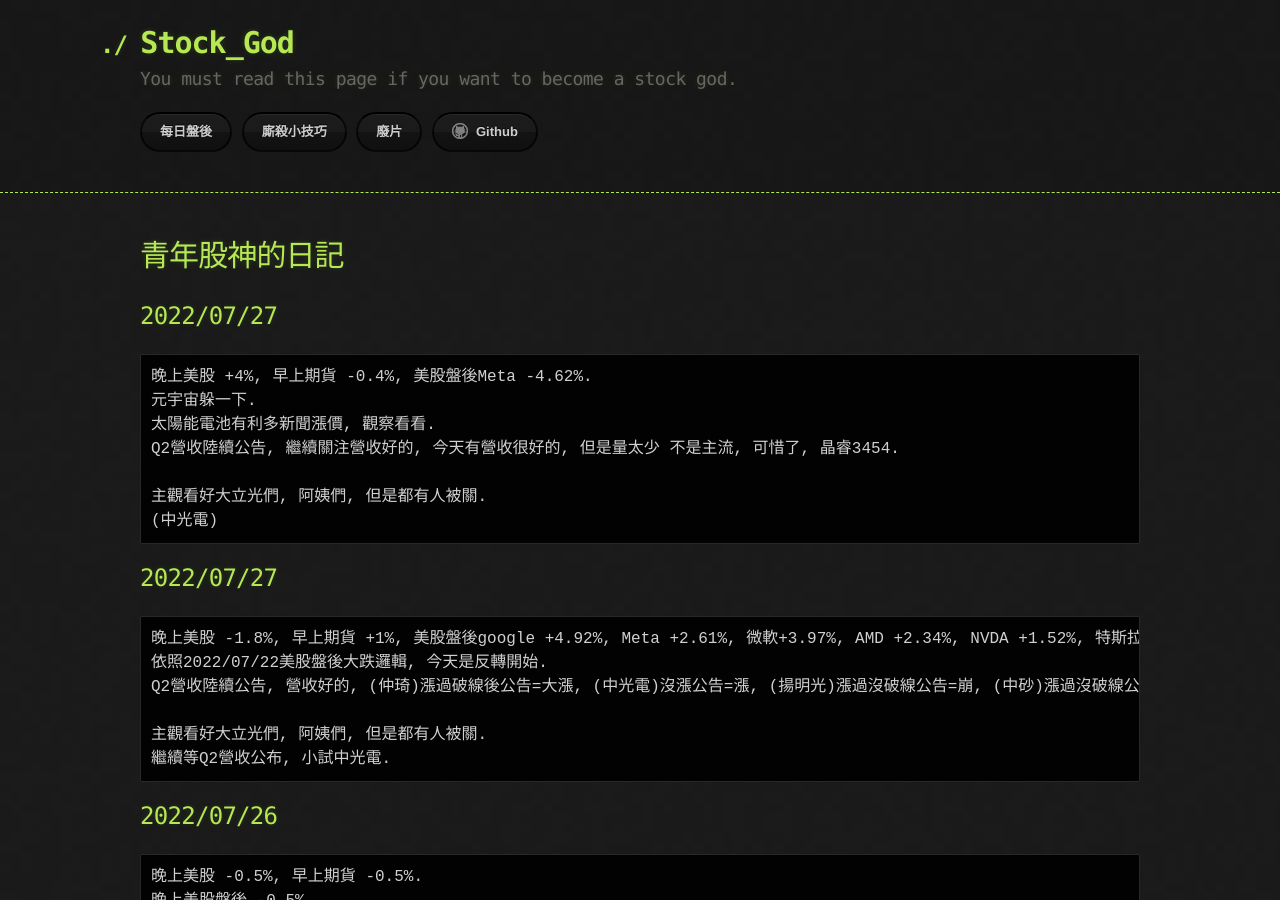
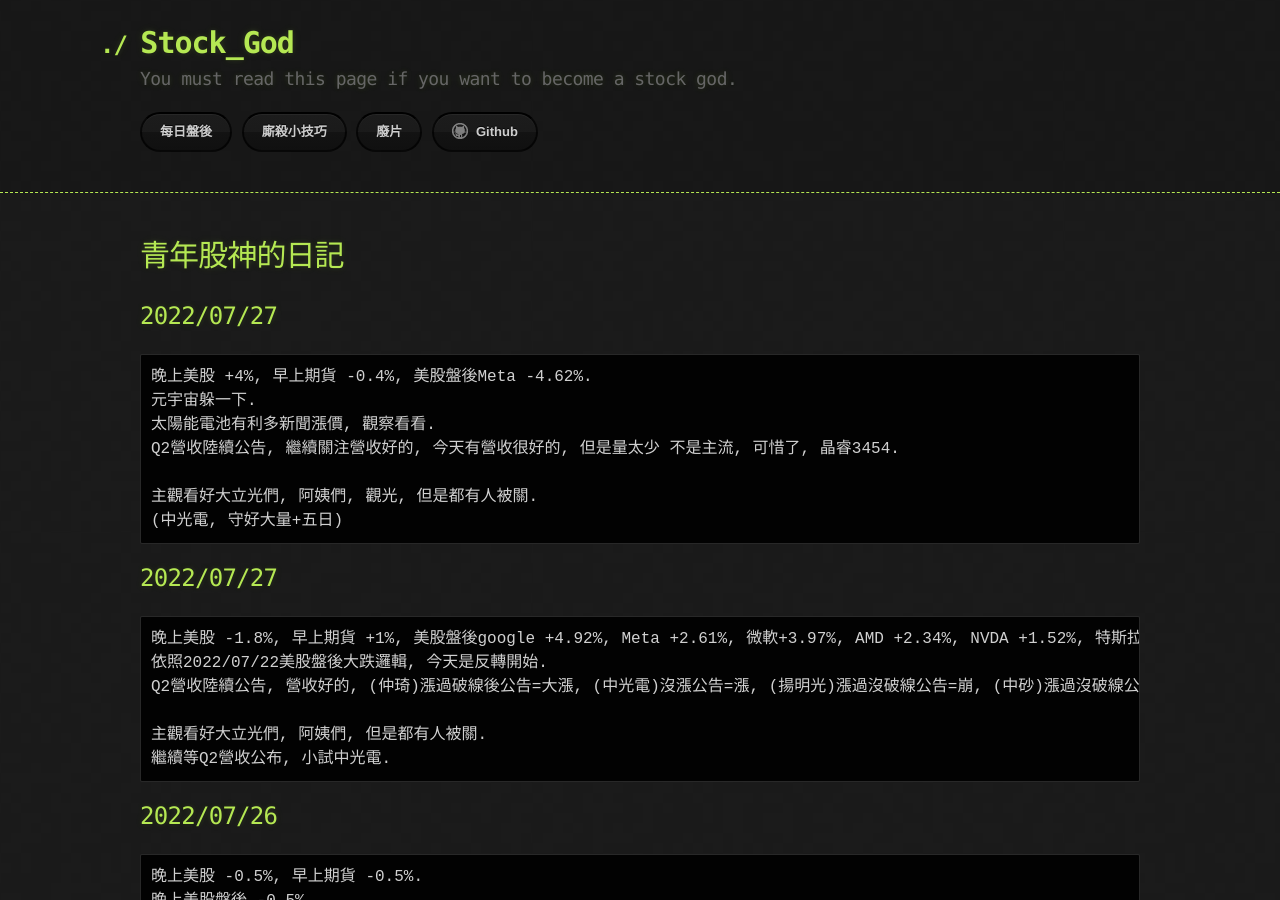
Before and after one commit to lepg5487/Stock_God, a Jekyll site: the page built from index.md, in a window 1280 px wide and 900 px high. Built offline with Jekyll 4.4.1, drawn with Linux system fonts in a browser that asks for light colours; our own code applies the rules of GitHub Pages for plain Markdown files.

Commit message:
Update index.md

````diff
--- a/index.md
+++ b/index.md
@@ -10,8 +10,8 @@ layout: testlayouts
 太陽能電池有利多新聞漲價, 觀察看看.
 Q2營收陸續公告, 繼續關注營收好的, 今天有營收很好的, 但是量太少 不是主流, 可惜了, 晶睿3454.
 
-主觀看好大立光們, 阿姨們, 但是都有人被關.
-(中光電)
+主觀看好大立光們, 阿姨們, 觀光, 但是都有人被關.
+(中光電, 守好大量+五日)
 ```
 
 ## 2022/07/27
````
